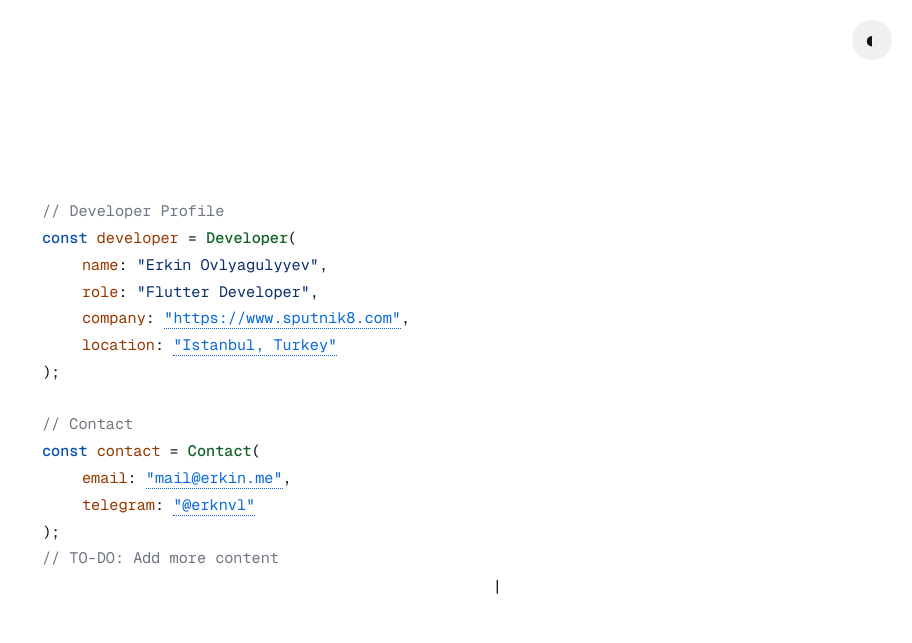
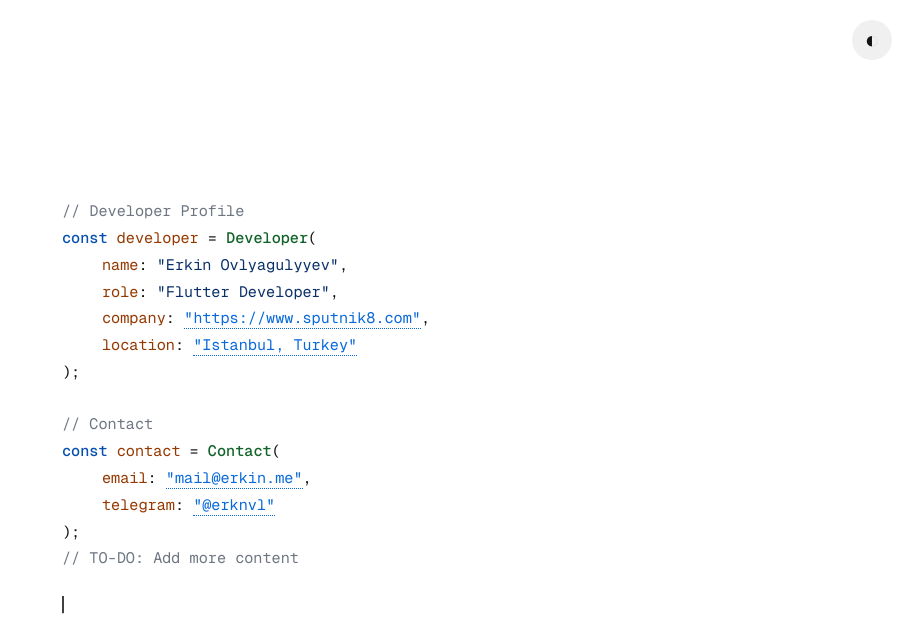
Before and after one commit to erknvl/erkin.me, a plain HTML site: page index.html in a window 1280 px wide. Shown: the whole page, without its empty margins (368-1280 px from the left). Drawn offline with nearby package versions, Linux system fonts and the light colour scheme.

Commit message:
fix: css styling

```diff
--- a/styles/style.css
+++ b/styles/style.css
@@ -99,13 +99,14 @@ main {
 .code-container {
   text-align: left;
   background-color: var(--bg-color);
-  border-radius: 6px;
-  padding: 20px;
+  border-radius: 8px;
+  padding: 40px;
   width: 100%;
   max-width: 500px;
   margin: 0 auto;
   position: relative;
   overflow: auto;
+
 }
 
 .code-line {
@@ -208,8 +209,9 @@ a:hover {
   content: '|';
   position: absolute;
   bottom: 20px;
-  right: 20px;
+  left: 35px;
   color: var(--text-color);
+  font-size: 20px;
   animation: blink 1s infinite;
 }
 
```
